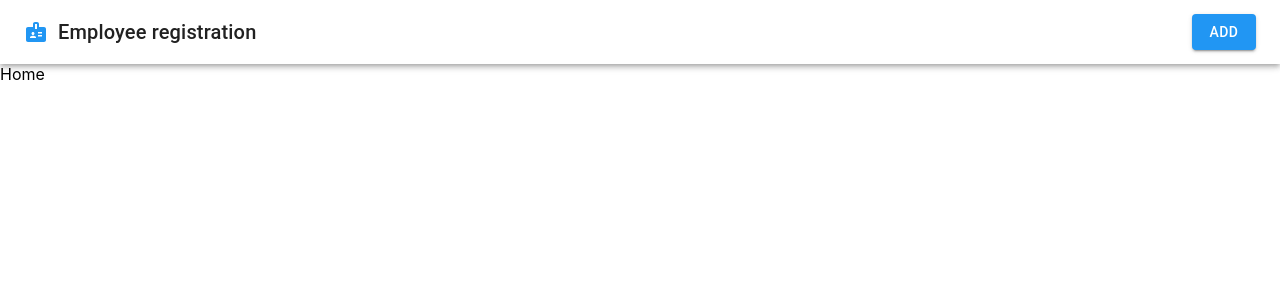
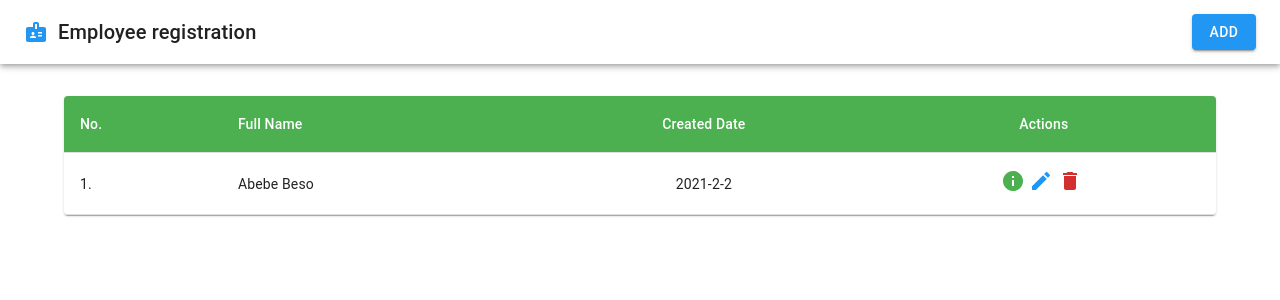
Before and after one commit to mohaali482/employee-registration-frontend, a React (Create React App) app: page / in a window 1280 px wide. Shown: the top 300 px of the page. Built offline with nearby package versions, Linux system fonts and the light colour scheme.

Commit message:
Add Table for the home page

```diff
--- a/src/pages/Home.js
+++ b/src/pages/Home.js
@@ -1,10 +1,64 @@
-import React from 'react'
+import React from 'react';
+import Container from '@mui/material/Container';
+import Paper from '@mui/material/Paper';
+import { styled } from '@mui/material/styles';
+import Table from '@mui/material/Table';
+import TableCell, { tableCellClasses } from '@mui/material/TableCell';
+import TableContainer from '@mui/material/TableContainer';
+import TableHead from '@mui/material/TableHead';
+import TableBody from '@mui/material/TableBody';
+import TableRow from '@mui/material/TableRow';
+import InfoIcon from '@mui/icons-material/Info';
+import EditIcon from '@mui/icons-material/Edit';
+import DeleteIcon from '@mui/icons-material/Delete';
+
+
+const StyledTableCell = styled(TableCell)(({ theme }) => ({
+  [`&.${tableCellClasses.head}`]: {
+    color: theme.palette.custom.contrastText,
+  }
+}));
 
 const Home = () => {
   return (
-    <React.Fragment>
-        <div>Home</div>
-    </React.Fragment>
+    <Container sx={{mt: '2em'}}>
+      <TableContainer component={Paper}>
+        <Table>
+          <TableHead>
+            <TableRow sx={{backgroundColor:'custom.main'}}>
+              <StyledTableCell>
+                No.
+              </StyledTableCell>
+              <StyledTableCell align='left'>
+                Full Name
+              </StyledTableCell>
+              <StyledTableCell align='center'>
+                Created Date
+              </StyledTableCell>
+              <StyledTableCell align='center'>
+                Actions
+              </StyledTableCell>
+            </TableRow>
+          </TableHead>
+          <TableBody>
+              <StyledTableCell>
+                1.
+              </StyledTableCell>
+              <StyledTableCell align='left'>
+                Abebe Beso
+              </StyledTableCell>
+              <StyledTableCell align='center'>
+                2021-2-2
+              </StyledTableCell>
+              <StyledTableCell align='center'>
+                  <InfoIcon sx={{color:'custom.main', cursor:'pointer', mr:'.2em'}} />
+                  <EditIcon sx={{color:'secondary.main', cursor:'pointer', mr:'.2em'}} />
+                  <DeleteIcon sx={{color:'primary.danger', cursor:'pointer', mr:'.2em'}}/>
+              </StyledTableCell>
+          </TableBody>
+        </Table>
+      </TableContainer>
+    </Container>
   )
 }
 
```
